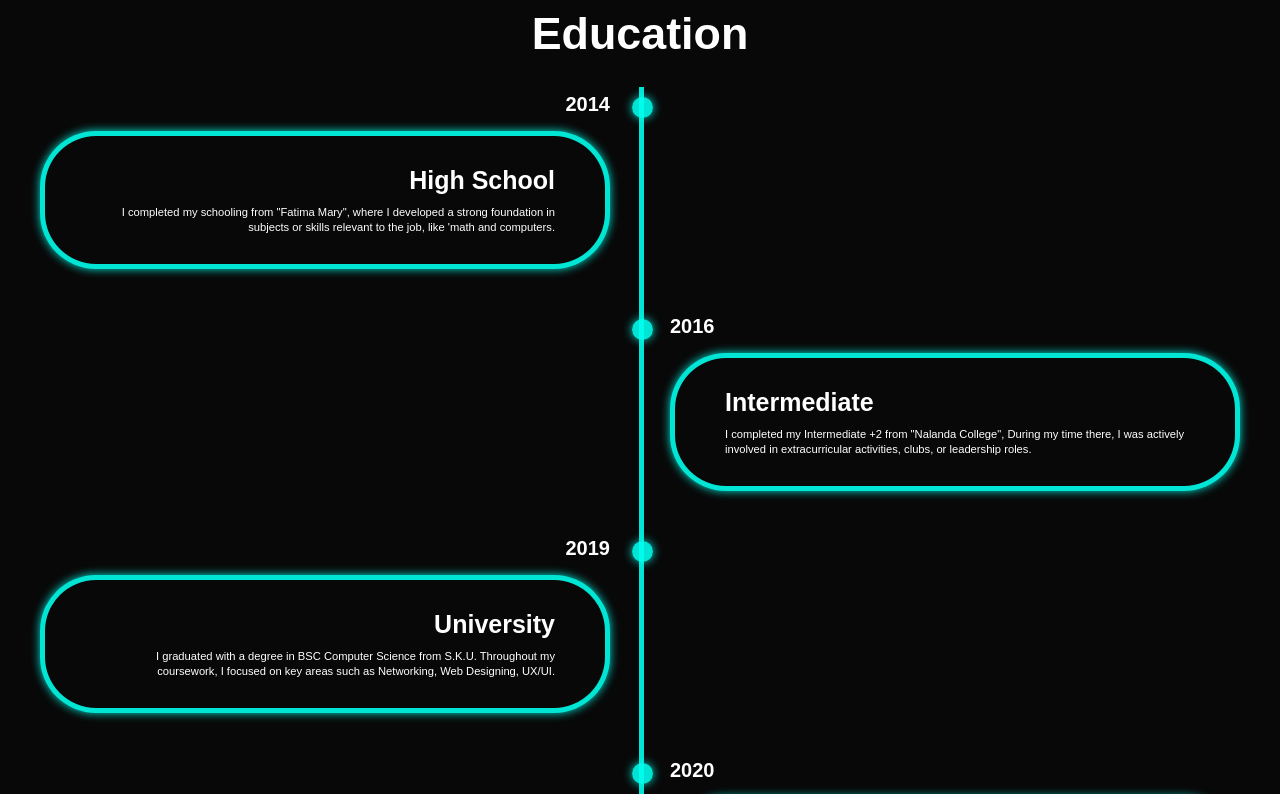
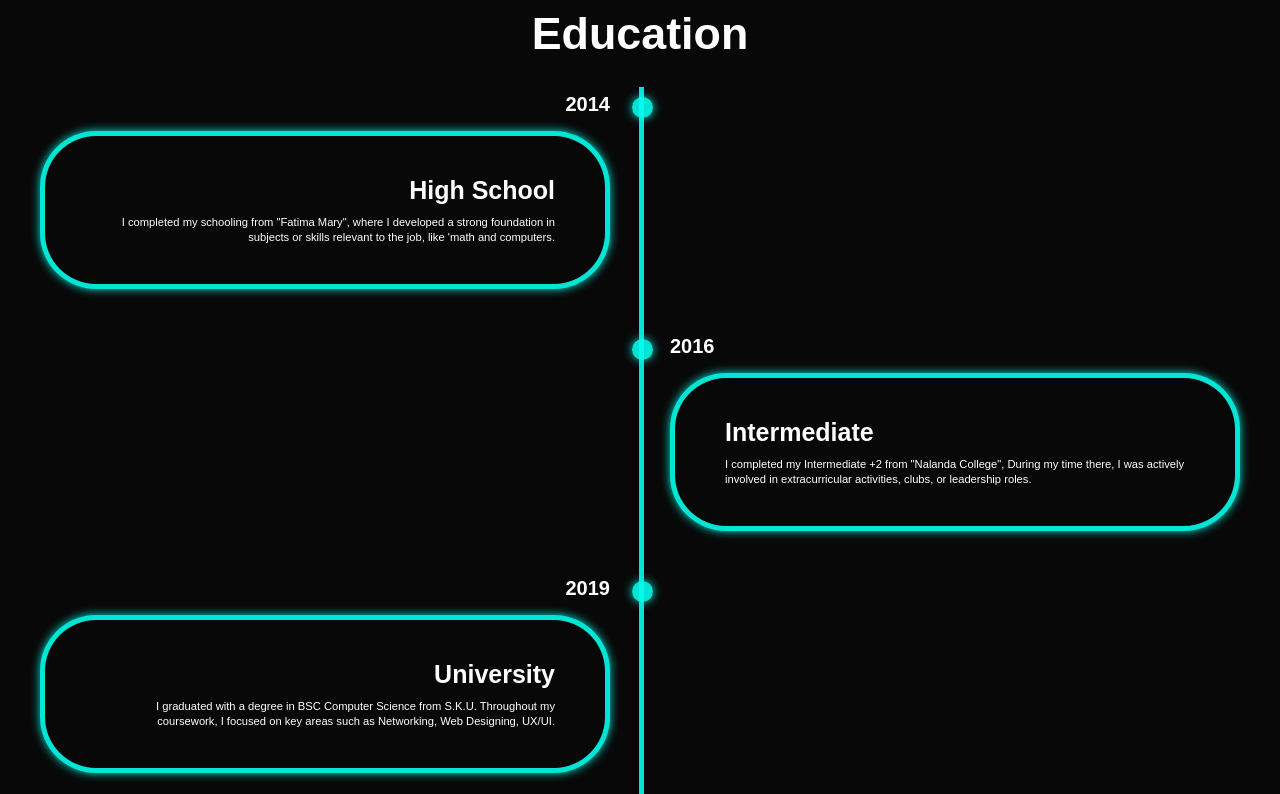
Before and after one commit to Thouheer/My-Portfolio, a plain HTML site: page index.html in a window 1280 px wide. Shown: the part 920-1714 px from the top of the page. Drawn offline with nearby package versions, Linux system fonts and the light colour scheme.

Commit message:
Update mainpage.css

```diff
--- a/mainpage.css
+++ b/mainpage.css
@@ -316,7 +316,7 @@ content: "Network Engineer...";
                 .timeline-content{
                     background-color: var(--bg-color);
                     border: 5px solid var(--main-color);
-                    padding: 30px 50px;
+                    padding: 40px 50px;
                     border-radius: 10rem;
                     box-shadow: 0 0 10px var(--main-color);
                     cursor: pointer;
```
